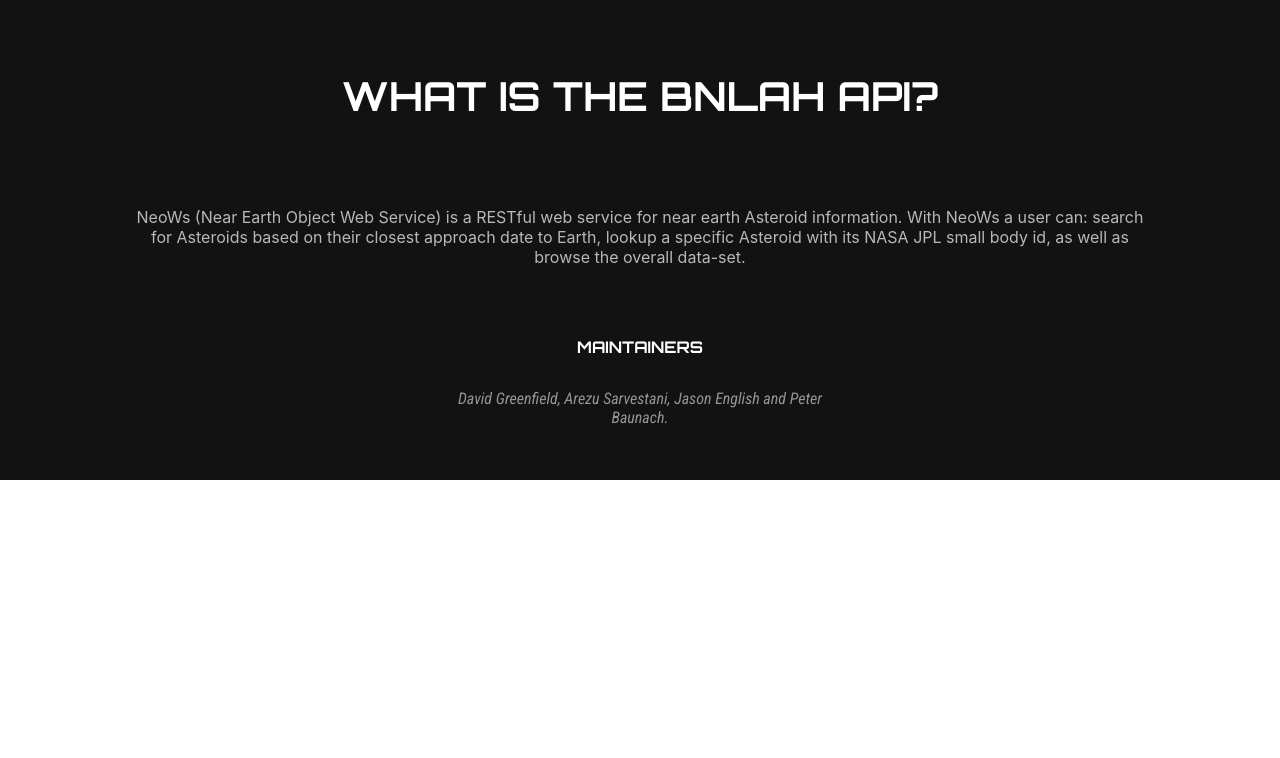
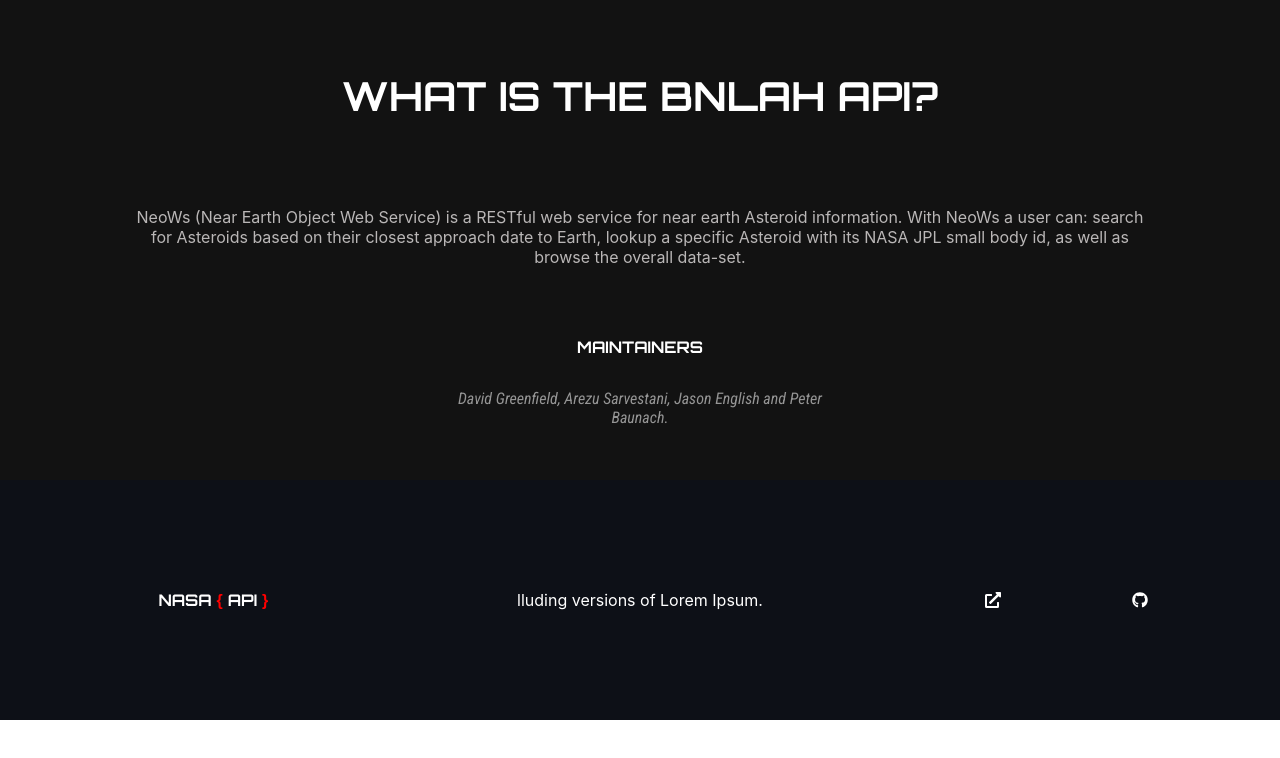
Before and after one commit to cerna234/NasaWebApp, a React (Create React App) app in the folder client/: page /marsPage in a window 1280 px wide. Shown: the top 758 px of the page. Built offline with nearby package versions, Linux system fonts and the light colour scheme.

Commit message:
Footer Creation and styling

```diff
--- a/client/src/App.css
+++ b/client/src/App.css
@@ -189,6 +189,55 @@
   font-family: 'Roboto Condensed', sans-serif;
 }
 
+/* Footer Styling  */
+
+.Footer{
+  width: 100%;
+  height: 30vh;
+  background-color: rgb(13, 16, 23);
+  display: flex;
+  align-items: center;
+  justify-content: center;
+  color: white;
+}
+
+.FooterInner{
+  width: 100%;
+  height: 100%;
+
+  display: flex;
+  justify-content: space-evenly;
+  align-items: center;
+  flex-direction: column;
+
+}
+
+.Section{
+  width: 100%;
+  display: flex;
+  justify-content: center;
+  align-items: center;
+
+}
+.logoContainers{
+
+  width: 100%;
+  display: flex;
+  justify-content: space-evenly;
+}
+
+.Logo{
+  color: white;
+  font-family: 'Orbitron', sans-serif;
+}
+.Logo span{
+  color: red;
+  font-weight: bold;
+  font-family: sans-serif;
+}
+
+
+
 
 
 @media only screen and (min-width: 600px) {
@@ -292,4 +341,15 @@
   }
 
 
+  .FooterInner{
+    flex-direction: row;
+
+
+  }
+
+
+
+
+
+
 }
--- a/client/src/App.js
+++ b/client/src/App.js
@@ -5,6 +5,7 @@
 import HomePage from "./Pages/HomePage";
 import AsteroidsPage from "./Pages/AsteroidsPage";
 import MarsPage from "./Pages/MarsPage";
+import Footer from "./Components/Footer";
 
 function App() {
   return (
@@ -17,6 +18,8 @@
         <Route path="/marsPage" element={<MarsPage/>} />
 
       </Routes>
+
+      <Footer/>
     </div>
   );
 }
--- /dev/null
+++ b/client/src/Components/Footer.js
@@ -0,0 +1,32 @@
+import React from 'react'
+
+import { FaExternalLinkAlt,FaGithub } from 'react-icons/fa';
+import { SiNasa } from 'react-icons/si';
+
+function Footer() {
+  return (
+    <footer className='Footer'>
+        <div className='FooterInner'>
+            <div className='Section'>
+                    <p className='Logo'>NASA <span>&#123;</span> API <span>&#125;</span></p>
+
+            </div>
+            <div className='Section'>
+                    <p> lluding versions of Lorem Ipsum.</p>
+            </div>
+
+            <div className='logoContainers'>
+                    <FaExternalLinkAlt/>
+                    <FaGithub/>
+            </div>
+
+
+
+
+        </div>
+
+    </footer>
+  )
+}
+
+export default Footer
```
Also changed, not shown: 2 other files (tests, documents, lock files or other folders).
